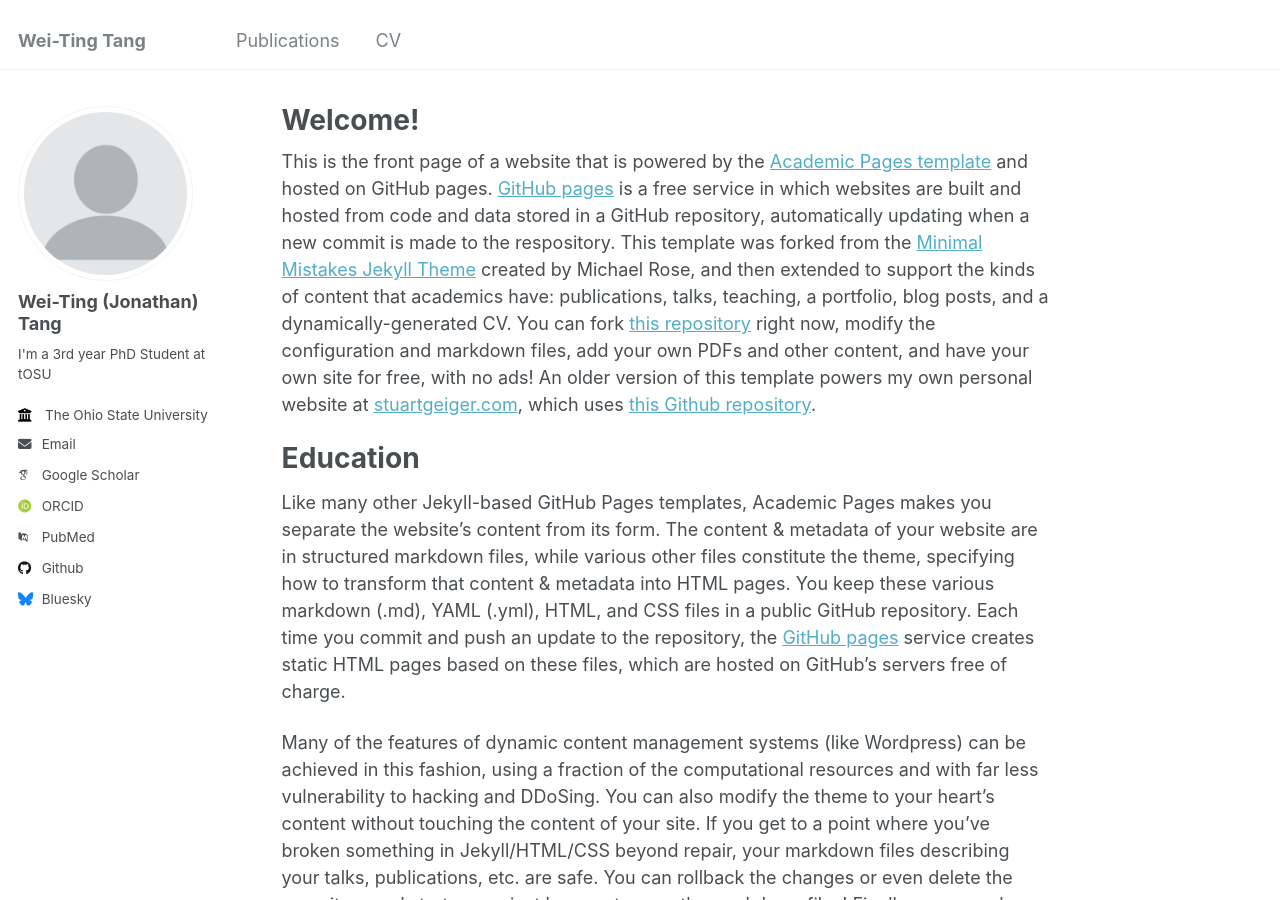
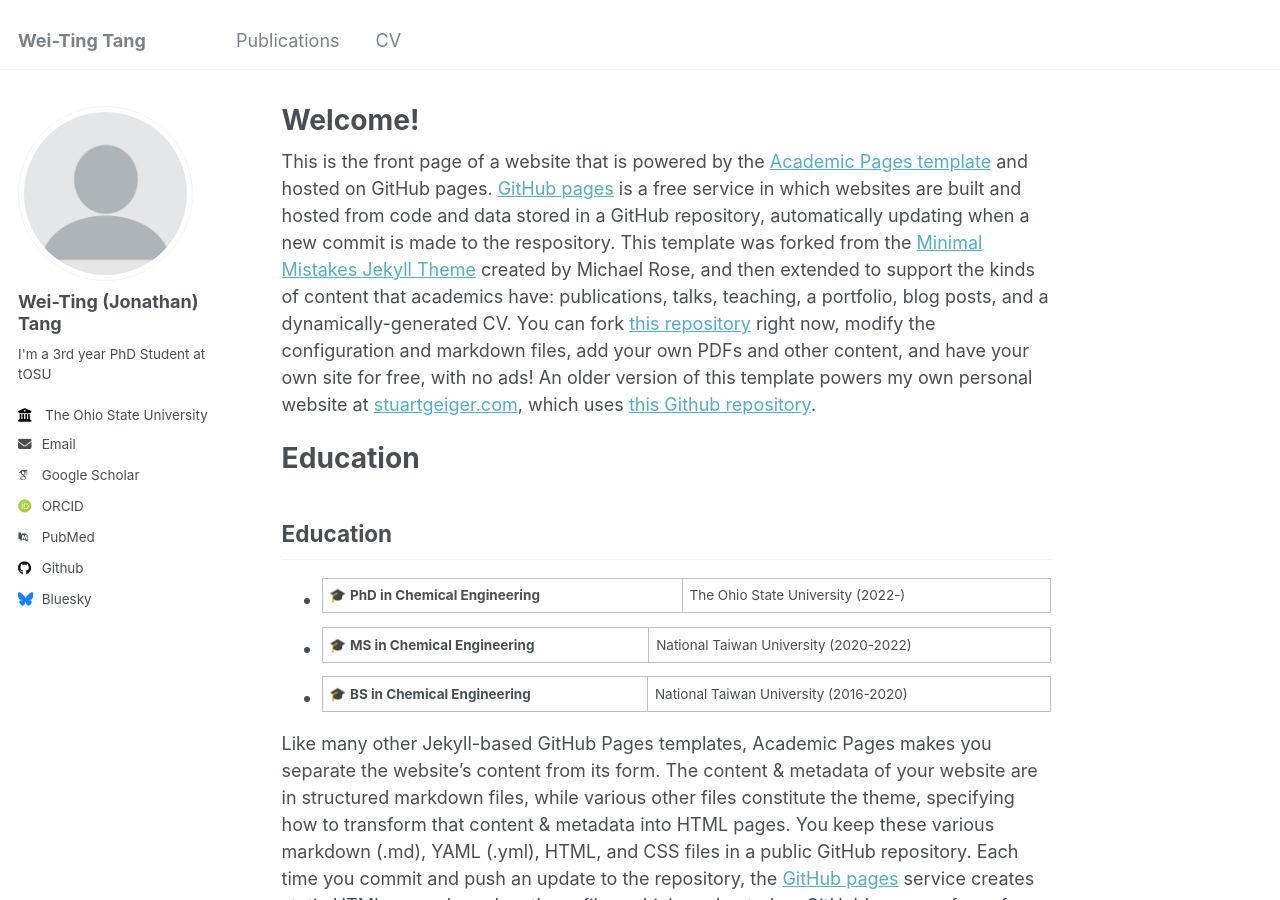
Before and after one commit to R09524081/R09524081.github.io, a Jekyll site: the page built from _pages/about.md, in a window 1280 px wide and 900 px high. Built offline with Jekyll 4.4.1, drawn with Linux system fonts in a browser that asks for light colours; some web fonts are replaced.

Commit message:
Update about.md

```diff
--- a/_pages/about.md
+++ b/_pages/about.md
@@ -11,6 +11,11 @@ This is the front page of a website that is powered by the [Academic Pages templ
 
 Education
 ======
+## Education
+- 🎓 **PhD in Chemical Engineering** | The Ohio State University (2022-)
+- 🎓 **MS in Chemical Engineering** | National Taiwan University (2020-2022)
+- 🎓 **BS in Chemical Engineering** | National Taiwan University (2016-2020)
+
 Like many other Jekyll-based GitHub Pages templates, Academic Pages makes you separate the website's content from its form. The content & metadata of your website are in structured markdown files, while various other files constitute the theme, specifying how to transform that content & metadata into HTML pages. You keep these various markdown (.md), YAML (.yml), HTML, and CSS files in a public GitHub repository. Each time you commit and push an update to the repository, the [GitHub pages](https://pages.github.com/) service creates static HTML pages based on these files, which are hosted on GitHub's servers free of charge.
 
 Many of the features of dynamic content management systems (like Wordpress) can be achieved in this fashion, using a fraction of the computational resources and with far less vulnerability to hacking and DDoSing. You can also modify the theme to your heart's content without touching the content of your site. If you get to a point where you've broken something in Jekyll/HTML/CSS beyond repair, your markdown files describing your talks, publications, etc. are safe. You can rollback the changes or even delete the repository and start over -- just be sure to save the markdown files! Finally, you can also write scripts that process the structured data on the site, such as [this one](https://github.com/academicpages/academicpages.github.io/blob/master/talkmap.ipynb) that analyzes metadata in pages about talks to display [a map of every location you've given a talk](https://academicpages.github.io/talkmap.html).
```
